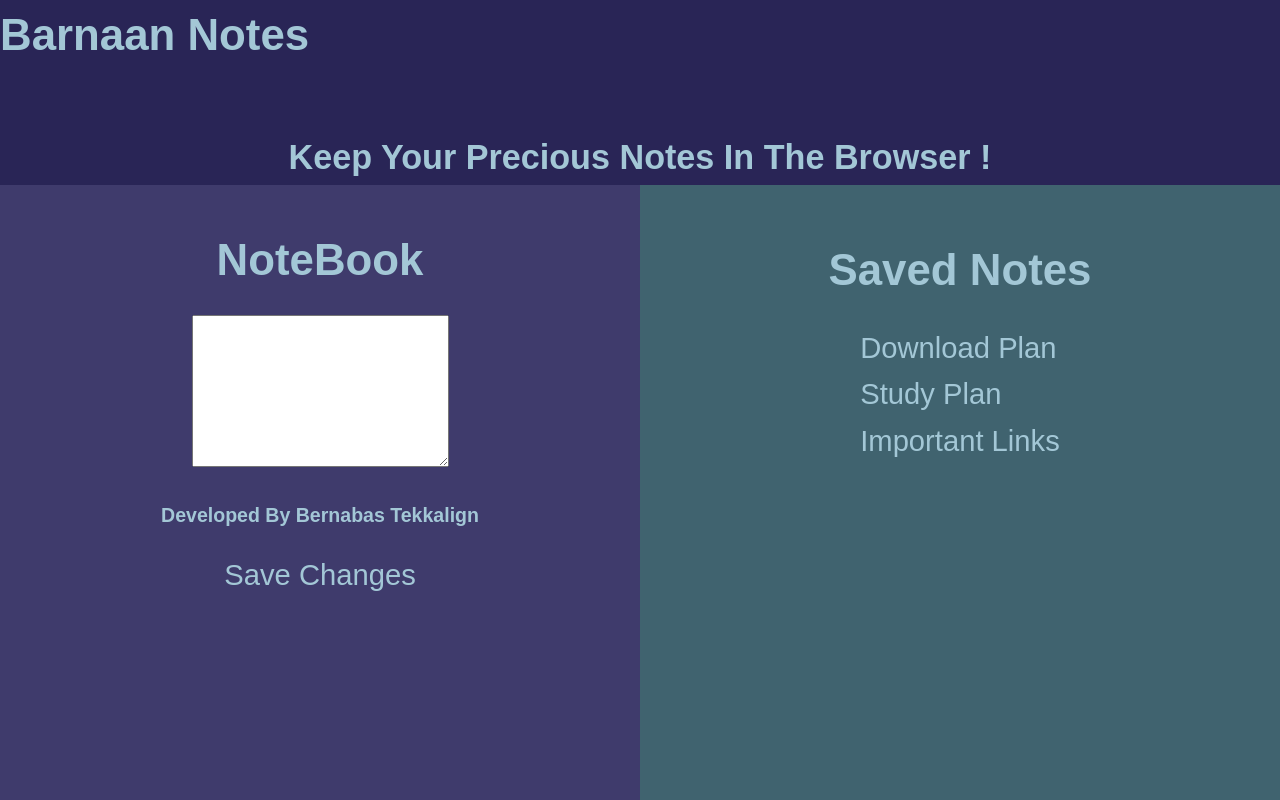
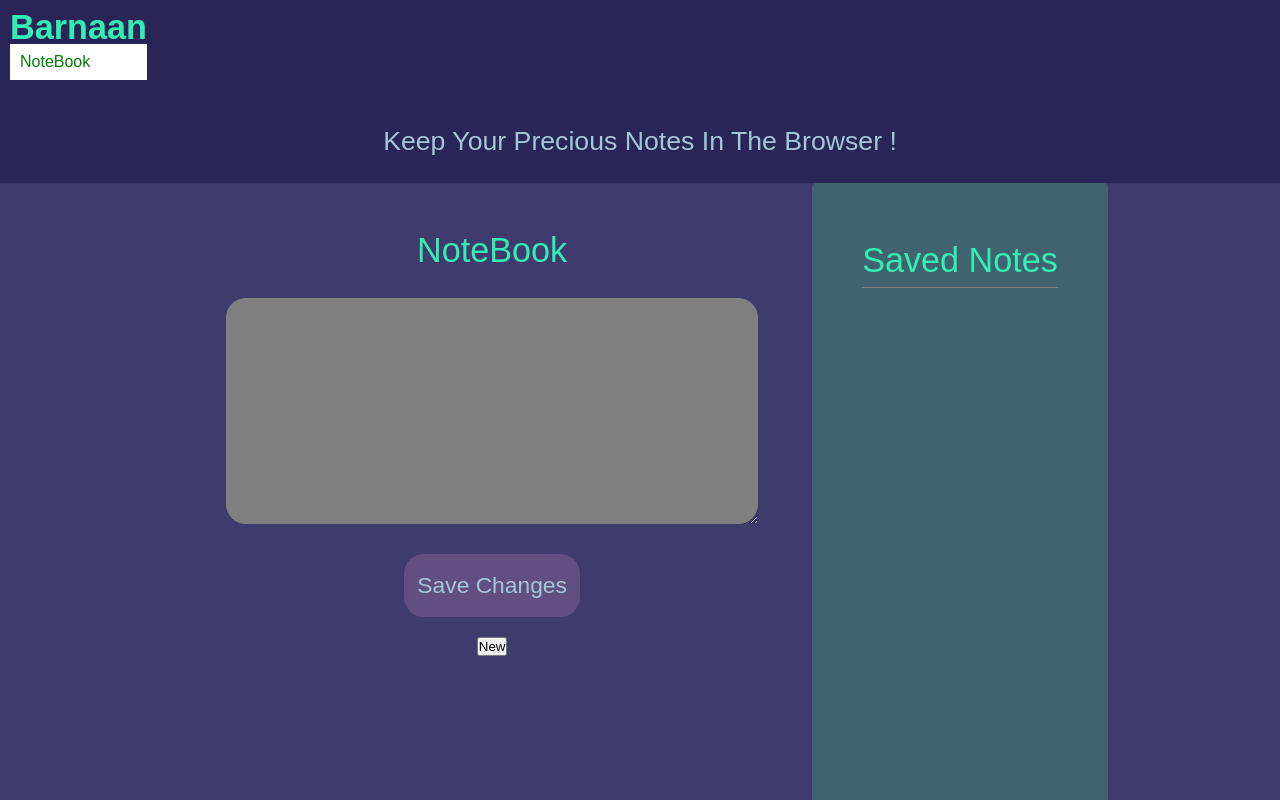
Before and after one commit to Barnaan2/Barnaan-Notepad, a plain HTML site: page home.html in a window 1280 px wide. Shown: the top 800 px of the page. Drawn offline with Linux system fonts and the light colour scheme.

Commit message:
styling is added

```diff
--- a/home.html
+++ b/home.html
@@ -10,7 +10,7 @@
 <body>
     <!-- head section -->
     <header class="header">
-        <h2 class="header--title">Barnaan Notes</h2>
+        <h2 class="header--title">Barnaan <span>NoteBook</span> </h2>
         <h3 class="header--para">
             Keep Your Precious Notes In The Browser !
         </h3>
@@ -24,7 +24,7 @@
                 NoteBook
             </h2>
             <div class="notebook__textarea">
-                <textarea name="" id="" cols="30" rows="10">
+                <textarea name="" id="note" cols="50" rows="10">
 
                 </textarea>
             </div>
@@ -32,9 +32,10 @@
                 Developed By Bernabas Tekkalign
             </h6>
 
-            <p class="notebook--button">
+            <p id="notebook__button" class="notebook--button">
                 Save Changes
             </p>
+            <button id="new">New</button>
         </section>
     <!-- saved Notes -->
     <section class="saved-note">
@@ -42,7 +43,7 @@
             Saved Notes
         </h2>
         <div class="saved-note__lists">
-            <p class="saved-note__lists--title">
+            <!-- <p class="saved-note__lists--title">
                 Download Plan
             </p>
             <p class="saved-note__lists--title">
@@ -51,6 +52,12 @@
             <p class="saved-note__lists--title">
                Important Links
             </p>
+            <p class="saved-note__lists--title">
+                Download Plan
+            </p>
+            <p class="saved-note__lists--title">
+                Download Plan
+            </p> -->
 
         </div>
     </section>
@@ -59,4 +66,5 @@
 
     </footer>
 </body>
+<script src="index.js"></script>
 </html>
--- a/index.js
+++ b/index.js
@@ -1,3 +1,4 @@
+
 class Note {
     constructor(name,content){
         this.name = name
@@ -16,7 +17,7 @@ document.getElementById('new').addEventListener('click',()=>{
 const savedFile = ()=>{
     const SavedFiles = new Array()
     for(var i=0; i < localStorage.length; i++){
-     if(localStorage.key(i).includes("BarnaanNote")){
+     if(localStorage.key(i).includes("BarnaanNote ")){
     SavedFiles.push(localStorage.key(i)) }
  }
     return SavedFiles;
@@ -32,14 +33,16 @@ return true;}
 
 // displaying existing files
 const displayFile = () =>{
-    let parentItem = document.querySelector('ul')
+    let parentItem = document.querySelector('.saved-note__lists')
     const savedFiles = savedFile()
     savedFiles.forEach(file=>{
-        let listItem = document.createElement('li')
+        let listItem = document.createElement('p')
        let item =  parentItem.appendChild(listItem)
-       let name = file.split(" ")
+       let name = file.split("BarnaanNote ")
        item.innerHTML = name[1] ;
-       item.className='file';
+
+       // file
+       item.className='saved-note__lists--title';
     });
 
 }
@@ -63,12 +66,13 @@ const selectedFile=(item)=>{
 
 }
 
-let items = document.querySelectorAll('.file')
-document.getElementById('files').addEventListener('click',()=>{
+let items = document.querySelectorAll('.saved-note__lists--title')
+document.querySelector('.saved-note--title').addEventListener('click',()=>{
 if(!items.length){
-    console.log('what is wrong with you?')
+    console.log(items.length)
     displayFile()
-    items = document.querySelectorAll('.file')
+    items = document.querySelectorAll('.saved-note__lists--title')
+    console.log(items.length)
 }
 
 items.forEach(item=>{
@@ -76,7 +80,8 @@ items.forEach(item=>{
 });
 
 
-document.querySelector('button').addEventListener('click',()=>{
+document.querySelector(".notebook--button").addEventListener('click',()=>{
+
 if(isNew){
     if(!input.value){
         alert('cannot save empty files')
@@ -94,14 +99,17 @@ else if(!input.value){
     alert('Cannot save empty files')
 
 }
+
 else{
  let userInput = prompt("Note Name ")
 let fileName = "BarnaanNote " + userInput;
 let savedFiles = savedFile();
 if(savedFiles.filter(file=>{return  file == fileName;}).length){
-    alert(`the file name already exists!
-              please choose another!`)
+    alert(`the file name already exists!  please choose another!`)
 }
+// else if(fileName.includes(" ")){
+
+// }
 else{
     const newFile = new Note(userInput,input.value)
      let status = save(newFile,fileName);
--- a/style.css
+++ b/style.css
@@ -90,32 +90,50 @@
 body
 {
     color: var(--color-teritary);
+    background-color: var(--color-secondary);
+    font-family: sans-serif;
+    line-height: 1.6;
+    font-size: var(--font-size-d-sc);
 
-    font-family: sans-serif;
-    font-size: var(--font-size-d-m);
-    line-height: 1.6;
 }
 .header{
 
     display: flex;
-flex-direction: column;
-
+  flex-direction: column;
     align-items: center;
-
     background-color: var(--color-primary);
-    gap: 6rem;
+    gap: 3rem;
 }
 .header--title{
-
+    margin: 1rem;
+   line-height: 1;
+    color: #32EDB4;
     align-self: flex-start;
     justify-self: flex-start;
 }
+.header--title span{
+    /* margin: -7rem 1rem; */
+    font-weight: 100;
 
+padding: 1rem;
+    background-color:white;
+    color: green;
+    font-size: 1.6rem;
+    display: block;
+}
+.header--para{
 
+    font-weight: 100;
+    margin-bottom: 2rem;
+}
 
 .main{
+
     display: flex;
-    height: 100vh;
+    flex-wrap: wrap;
+    /* align-items: center; */
+    justify-content: center;
+    height: 80vh;
     width: 100vw;
 
 }
@@ -124,17 +142,104 @@ flex-direction: column;
     display: flex;
     flex-direction: column;
     align-items: center;
-
     background-color: var(--color-secondary);
     gap: 2rem;
     padding: 4rem;
 }
+.notebook--title{
+    font-weight: 100;
+    color: #32EDB4;
+    cursor: pointer;
+
+    position: relative;
+
+}
+.notebook--title::after{
+    position:absolute;
+    font-size: 3rem;
+  content: " ";
+  left: 0;
+  bottom: 0;
+  height: 3px;
+width: 100%;
+transform: scale(0);
+transform-origin: right;
+transition: transform  0.3s ease-in-out;
+background-color: #32EDB4;
+}
+.notebook--title:hover::after{
+    transform: scale(1);
+    transform-origin: left;
+}
+
+.notebook__textarea textarea{
+   border: none;
+   border-radius: 2rem;
+   background-color: gray;
+   color: white;
+   outline: none;
+   padding:var(--padding-d-s-v) var(--padding-d-s-h);
+   font-size: 1.5rem;
+
+}
+.notebook--mini-title{
+    font-weight: 100;
+    display: none;
+}
+.notebook--button{
+    background-color: #624F82;
+    padding: 1.3rem;
+    border-radius: 2rem;
+    cursor: pointer;
+}
 .saved-note{
-    flex-basis: 50%;
+    /* flex-basis: 50%; */
     display: flex;
     align-items: center;
     flex-direction: column;
-    background-color: var(--color-quaternary);
+background-color: #40636F;
+border-radius: 5px;
     padding: 5rem;
-    gap: 2rem;
+
 }
+.saved-note--title{
+ cursor: pointer;
+    font-weight: 100;
+    color: #32EDB4;
+    position: relative;
+}
+.saved-note--title::after{
+    position: absolute;
+    content: "";
+    bottom: 0;
+    left: 0;
+    height: 1px;
+    width: 100%;
+    background-color: gray;
+}
+.saved-note__lists{
+    margin: 5rem;
+    display: flex;
+    flex-wrap: wrap;
+    column-gap :1rem;
+    row-gap: 1rem;
+}
+.saved-note__lists--title{
+    display: flex;
+      flex-basis: 20%;
+    padding: 1rem;
+    background-color: #624F82;
+    position: relative;
+
+}
+
+.saved-note__lists--title::after{
+    position: absolute;
+    content: "sdfsdf";
+    background-color: black;
+    left: 0;
+    right: -6%;
+    bottom: -5%;
+   height: 100%;
+   z-index: -1;
+}
```
Also changed, not shown: index.html (deleted, +0 -21 lines).
